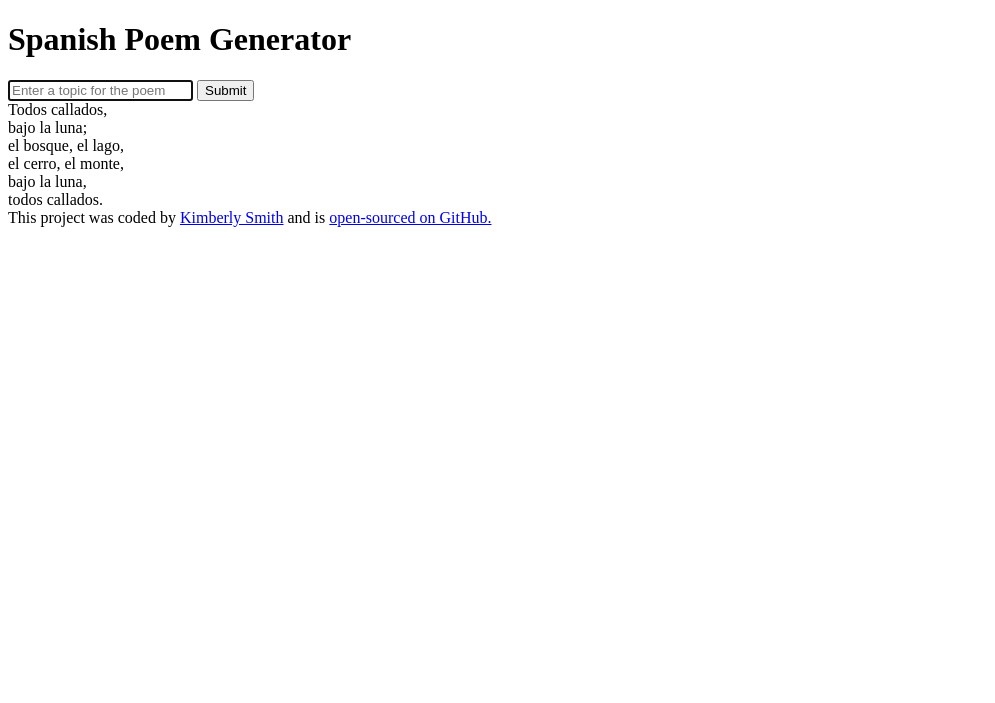
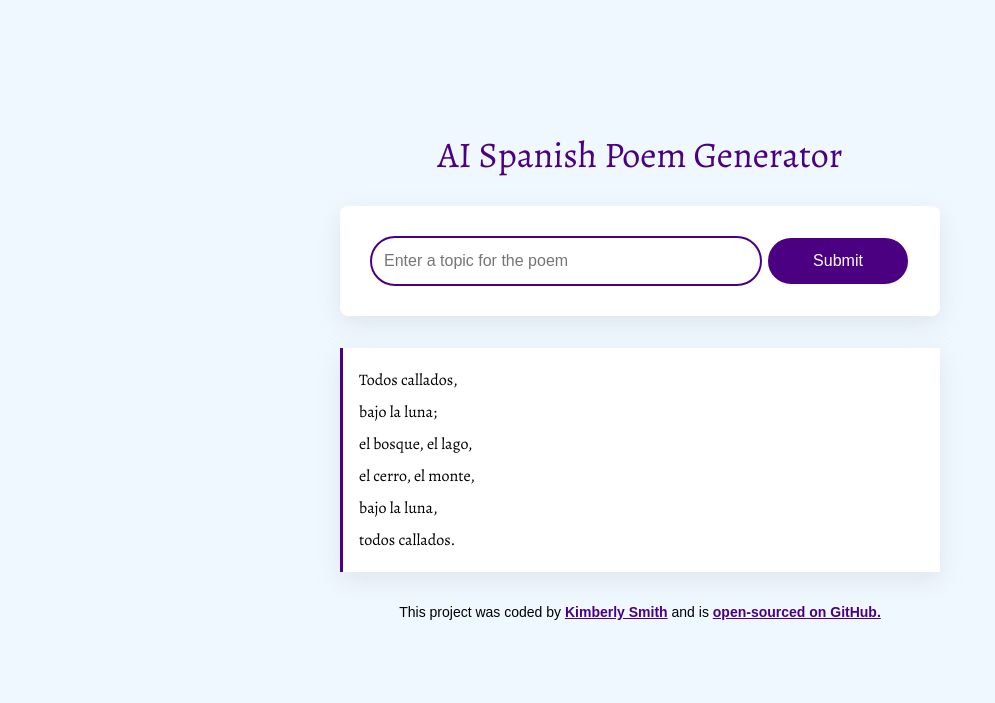
Before and after one commit to ksmith92272/ai-generator, a plain HTML site: page index.html in a window 1280 px wide. Shown: the whole page, without its empty margins (0-995 px from the left). Drawn offline with nearby package versions, Linux system fonts and the light colour scheme.

Commit message:
Added styling to project

```diff
--- a/index.html
+++ b/index.html
@@ -6,6 +6,28 @@
 			name="viewport"
 			content="width=device-width, initial-scale=1.0"
 		/>
+		<link
+			rel="preconnect"
+			href="https://fonts.googleapis.com"
+		/>
+		<link
+			rel="preconnect"
+			href="https://fonts.gstatic.com"
+			crossorigin
+		/>
+		<link
+			rel="preconnect"
+			href="https://fonts.googleapis.com"
+		/>
+		<link
+			rel="preconnect"
+			href="https://fonts.gstatic.com"
+			crossorigin
+		/>
+		<link
+			href="https://fonts.googleapis.com/css2?family=Alegreya:wght@400;500;600;700;800;900&display=swap"
+			rel="stylesheet"
+		/>
 		<title>AI Generator</title>
 		<link
 			rel="stylesheet"
@@ -13,25 +35,39 @@
 		/>
 	</head>
 	<body>
+		<div class="container">
 			<header>
-			<h1>Spanish Poem Generator</h1>
-			<form action="submit">
+				<h1>AI Spanish Poem Generator</h1>
+				<form
+					action="submit"
+					class="form"
+				>
 					<input
 						type="text"
 						placeholder="Enter a topic for the poem"
 						autofocus
 						autocomplete="off"
 						required
+						class="text-field"
 					/>
-				<input type="submit" />
+					<input
+						type="submit"
+						class="submit-button"
+					/>
 				</form>
-			<div id="poem">
+			</header>
+
+			<main>
+				<div
+					id="poem"
+					class="poem"
+				>
 					Todos callados,<br />bajo la luna;<br />el bosque, el lago, <br />el
 					cerro, el monte,<br />
 					bajo la luna, <br />todos callados.
 				</div>
-		</header>
-		<main></main>
+			</main>
+
 			<footer>
 				This project was coded by
 				<a
@@ -46,6 +82,7 @@
 					>open-sourced on GitHub.</a
 				>
 			</footer>
+		</div>
 		<script src="src/index.js"></script>
 	</body>
 </html>
--- a/src/style.css
+++ b/src/style.css
@@ -0,0 +1,86 @@
+body {
+	background-color: aliceblue;
+	font-family: "Alegreya", serif;
+}
+
+.container {
+	border-radius: 16px;
+	display: block;
+	margin: 56px auto 16px auto;
+	max-width: 600px;
+	padding: 48px;
+}
+
+h1 {
+	color: indigo;
+	font-size: 36px;
+	font-weight: 200;
+	line-height: 1.5;
+	text-align: center;
+}
+
+form {
+	background-color: white;
+	border-radius: 8px;
+	box-shadow: rgba(149, 157, 165, 0.2) 0px 8px 24px;
+	display: flex;
+	justify-content: space-between;
+	margin-bottom: 32px;
+	padding: 32px;
+}
+
+input {
+	border-radius: 24px;
+	font-size: 16px;
+	font-weight: 500;
+	padding: 12px;
+}
+
+.text-field {
+	background-color: transparent;
+	border: 2px solid rgba(8, 8, 8, 0.2);
+	width: 80%;
+}
+
+.text-field:focus {
+	border: none;
+	outline: 2px solid indigo;
+}
+
+.submit-button {
+	background-color: indigo;
+	border: 2px solid indigo;
+	border-color: indigo;
+	color: white;
+	margin-left: 8px;
+	transition: all 200ms ease-in-out;
+	width: 160px;
+}
+
+.submit-button:hover {
+	background-color: white;
+	color: indigo;
+	cursor: pointer;
+}
+
+.poem {
+	background: white;
+	border-left: 3px solid indigo;
+	box-shadow: rgba(149, 157, 165, 0.2) 0px 8px 24px;
+	font-size: 16px;
+	font-size: 500;
+	line-height: 2;
+	padding: 16px;
+}
+
+footer {
+	font-family: sans-serif;
+	font-size: 14px;
+	margin: 32px;
+	text-align: center;
+}
+
+a {
+	color: indigo;
+	font-weight: 600;
+}
```
Lines whose indentation alone changed are shown as unchanged.
